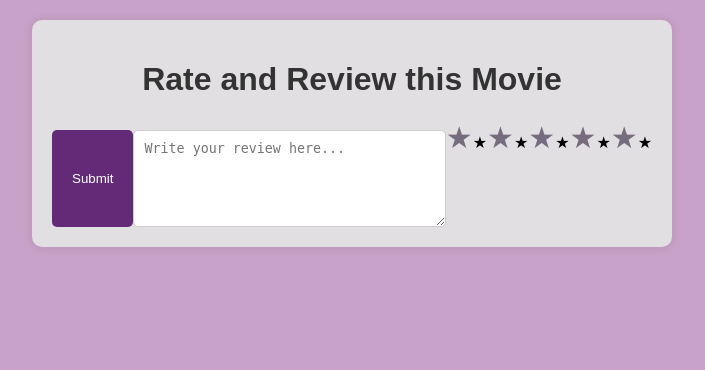
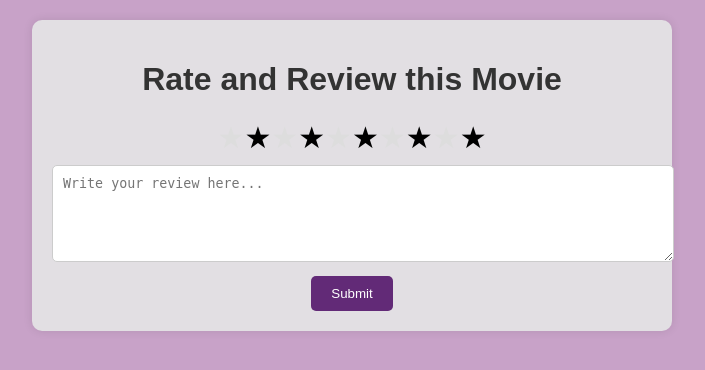
Before and after one commit to mondrita/cineHall_finder, a Flask app: page /movie/1/rate_review in a window 1280 px wide. Shown: the top 370 px of the page, without its empty margins (288-993 px from the left). Run offline with Flask 3, Linux system fonts and the light colour scheme.

Commit message:
Update rate_review.html

```diff
--- a/app/templates/rate_review.html
+++ b/app/templates/rate_review.html
@@ -28,31 +28,36 @@
 
         .rating-form {
             text-align: center;
-            display: flex;
-            flex-direction: row-reverse;
         }
 
         .rating-input {
             display: none;
         }
 
-        label {
+        .stars {
+            display: flex;
+            justify-content: center;
+            flex-direction: row-reverse; /* Reversed direction */
+        }
+
+        .stars label {
             display: inline-block;
             cursor: pointer;
+            font-size: 30px;
+
         }
 
-        label:before {
+        .stars label:before {
             content: "\2605"; /* Unicode star character */
-            font-size: 30px;
-            color: #766c7d;
+            color: #ddd;
+            transition: color 0.3s ease; /* Added transition property */
         }
 
-        label:hover:before,
-        label:hover ~ label:before,
-        input:checked ~ label:before {
-            color: #f8d64e; /* Yellow star color */
+        .stars label:hover:before,
+        .stars label:hover ~ label:before, /* Added this line */
+        .rating-input:checked ~ label:before {
+        color: #f8d64e; /* Yellow star color */
         }
-
         .review-input {
             width: 100%;
             padding: 10px;
@@ -80,17 +85,20 @@
 <body>
     <div class="container">
         <h1>Rate and Review this Movie</h1>
-        <form class="rating-form" action="/movie/{{ Rank }}/rate_review" method="POST">
-            <input class="rating-input" type="radio" id="star5" name="rating" value="1">
-            <label for="star1">&#9733;</label>
-            <input class="rating-input" type="radio" id="star4" name="rating" value="2">
-            <label for="star2">&#9733;</label>
-            <input class="rating-input" type="radio" id="star3" name="rating" value="3">
-            <label for="star3">&#9733;</label>
-            <input class="rating-input" type="radio" id="star2" name="rating" value="4">
-            <label for="star4">&#9733;</label>
-            <input class="rating-input" type="radio" id="star1" name="rating" value="5">
-            <label for="star5">&#9733;</label>
+
+        <form class="rating-form" action="/product/{{ Item_ID }}/rating_review" method="POST">
+            <div class="stars">
+                <input class="rating-input" type="radio" id="star5" name="rating" value="5">
+                <label for="star5">&#9733</label>
+                <input class="rating-input" type="radio" id="star4" name="rating" value="4">
+                <label for="star4">&#9733;</label>
+                <input class="rating-input" type="radio" id="star3" name="rating" value="3">
+                <label for="star3">&#9733;</label>
+                <input class="rating-input" type="radio" id="star2" name="rating" value="2">
+                <label for="star2">&#9733;</label>
+                <input class="rating-input" type="radio" id="star1" name="rating" value="1">
+                <label for="star1">&#9733;</label>
+            </div>
             <textarea class="review-input" name="review" rows="5" placeholder="Write your review here..."></textarea>
             <button class="submit-btn" type="submit">Submit</button>
         </form>
```
